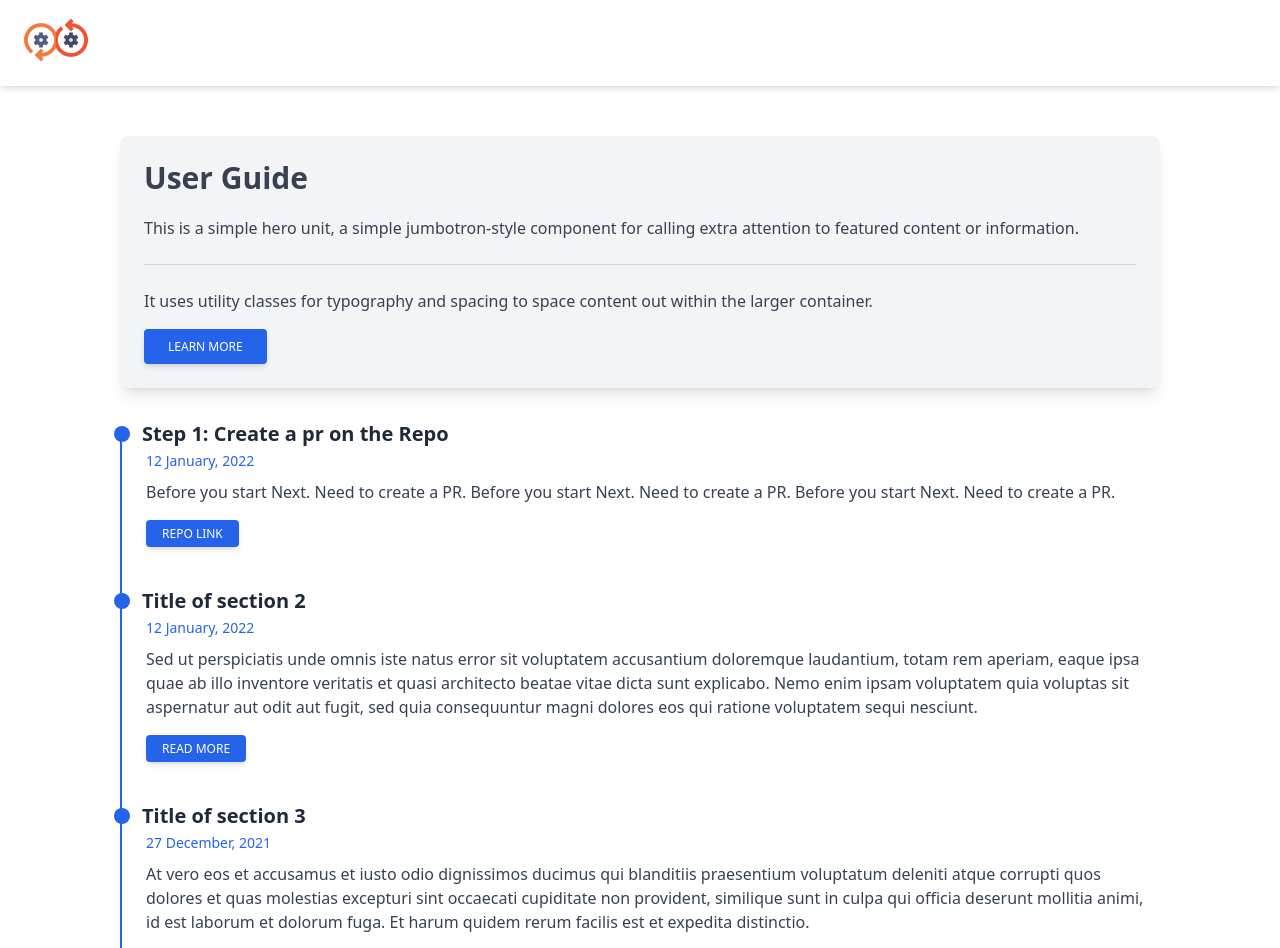
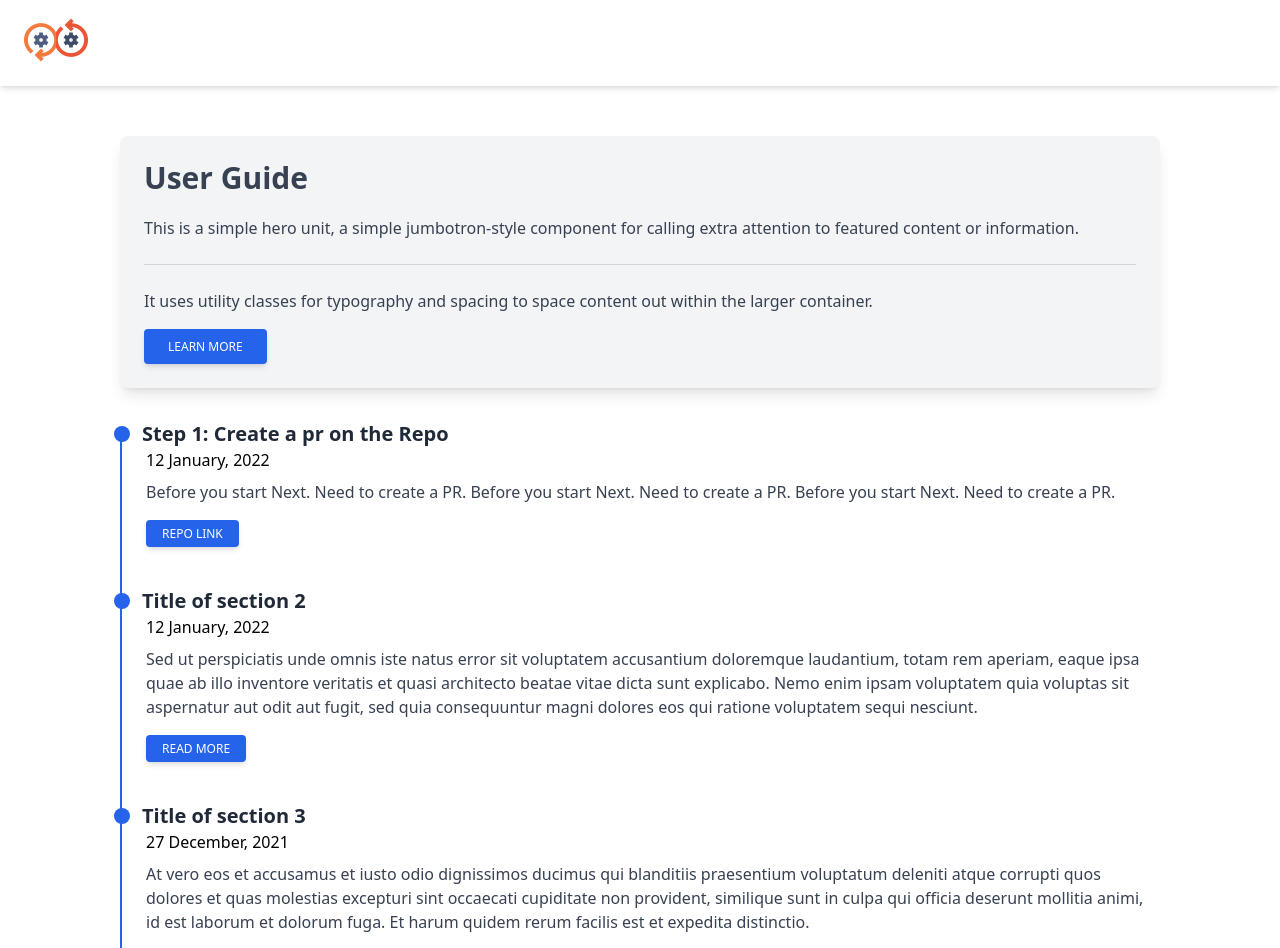
Before and after one commit to ParseDark/CommandPatternComp, a Next.js app: page /posts/UserGuide in a window 1280 px wide. Shown: the top 948 px of the page. Built offline with nearby package versions, Linux system fonts and the light colour scheme; what tw-elements would draw is missing.

Commit message:
fix:fix the deploy issue.

```diff
--- a/components/Header.js
+++ b/components/Header.js
@@ -1,5 +1,6 @@
 import React from "react";
 import Image from "next/image";
+import Link from "next/link";
 import { FontAwesomeIcon } from "@fortawesome/react-fontawesome";
 import { faLink } from "@fortawesome/free-solid-svg-icons";
 
@@ -19,54 +20,54 @@ export default function Header() {
           >
             <ul className="navbar-nav mr-auto lg:flex lg:flex-row gap-10">
               <li className="nav-item">
-                <a
+                <Link
                   className="nav-link block pr-2 lg:px-2 py-2 text-gray-600 hover:text-gray-700 focus:text-gray-700 transition duration-150 ease-in-out"
                   href="/posts/home"
                   data-mdb-ripple="true"
                   data-mdb-ripple-color="light"
                 >
                   Home
-                </a>
+                </Link>
               </li>
               <li className="nav-item">
-                <a
+                <Link
                   className="nav-link block pr-2 lg:px-2 py-2 text-gray-600 hover:text-gray-700 focus:text-gray-700 transition duration-150 ease-in-out"
                   href="/posts/UserGuide"
                   data-mdb-ripple="true"
                   data-mdb-ripple-color="light"
                 >
                   User Guide
-                </a>
+                </Link>
               </li>
               <li className="nav-item">
-                <a
+                <Link
                   className="nav-link block pr-2 lg:px-2 py-2 text-gray-600 hover:text-gray-700 focus:text-gray-700 transition duration-150 ease-in-out"
                   href="#!"
                   data-mdb-ripple="true"
                   data-mdb-ripple-color="light"
                 >
                   Trigger Record
-                </a>
+                </Link>
               </li>
               <li className="nav-item mb-2 lg:mb-0">
-                <a
+                <Link
                   className="nav-link block pr-2 lg:px-2 py-2 text-gray-600 hover:text-gray-700 focus:text-gray-700 transition duration-150 ease-in-out"
                   href="/posts/AFK"
                   data-mdb-ripple="true"
                   data-mdb-ripple-color="light"
                 >
                   AFK
-                </a>
+                </Link>
               </li>
               <li className="nav-item mb-2 lg:mb-0">
-                <a
+                <Link
                   className="nav-link block pr-2 lg:px-2 py-2 text-gray-600 hover:text-gray-700 focus:text-gray-700 transition duration-150 ease-in-out"
                   href="#!"
                   data-mdb-ripple="true"
                   data-mdb-ripple-color="light"
                 >
                   About Devx
-                </a>
+                </Link>
               </li>
               <li className="nav-item mb-2 lg:mb-0">
                 <div className="flex space-x-2 justify-center">
--- a/components/UserGuide/index.js
+++ b/components/UserGuide/index.js
@@ -1,4 +1,5 @@
 import React from "react";
+import Link from "next/link";
 
 export default function UserGuide() {
   return (
@@ -32,12 +33,12 @@ export default function UserGuide() {
             </h4>
           </div>
           <div className="ml-6 mb-6 pb-6">
-            <a
+            <Link
               href="#!"
               className="text-blue-600 hover:text-blue-700 focus:text-blue-800 duration-300 transition ease-in-out text-sm"
             >
               12 January, 2022
-            </a>
+            </Link>
             <p className="text-gray-700 mt-2 mb-4">
               Before you start Next. Need to create a PR. Before you start Next.
               Need to create a PR. Before you start Next. Need to create a PR.
@@ -58,12 +59,12 @@ export default function UserGuide() {
             </h4>
           </div>
           <div className="ml-6 mb-6 pb-6">
-            <a
+            <Link
               href="#!"
               className="text-blue-600 hover:text-blue-700 focus:text-blue-800 duration-300 transition ease-in-out text-sm"
             >
               12 January, 2022
-            </a>
+            </Link>
             <p className="text-gray-700 mt-2 mb-4">
               Sed ut perspiciatis unde omnis iste natus error sit voluptatem
               accusantium doloremque laudantium, totam rem aperiam, eaque ipsa
@@ -88,12 +89,12 @@ export default function UserGuide() {
             </h4>
           </div>
           <div className="ml-6 mb-6 pb-6">
-            <a
+            <Link
               href="#!"
               className="text-blue-600 hover:text-blue-700 focus:text-blue-800 duration-300 transition ease-in-out text-sm"
             >
               27 December, 2021
-            </a>
+            </Link>
             <p className="text-gray-700 mt-2 mb-4">
               At vero eos et accusamus et iusto odio dignissimos ducimus qui
               blanditiis praesentium voluptatum deleniti atque corrupti quos
```
